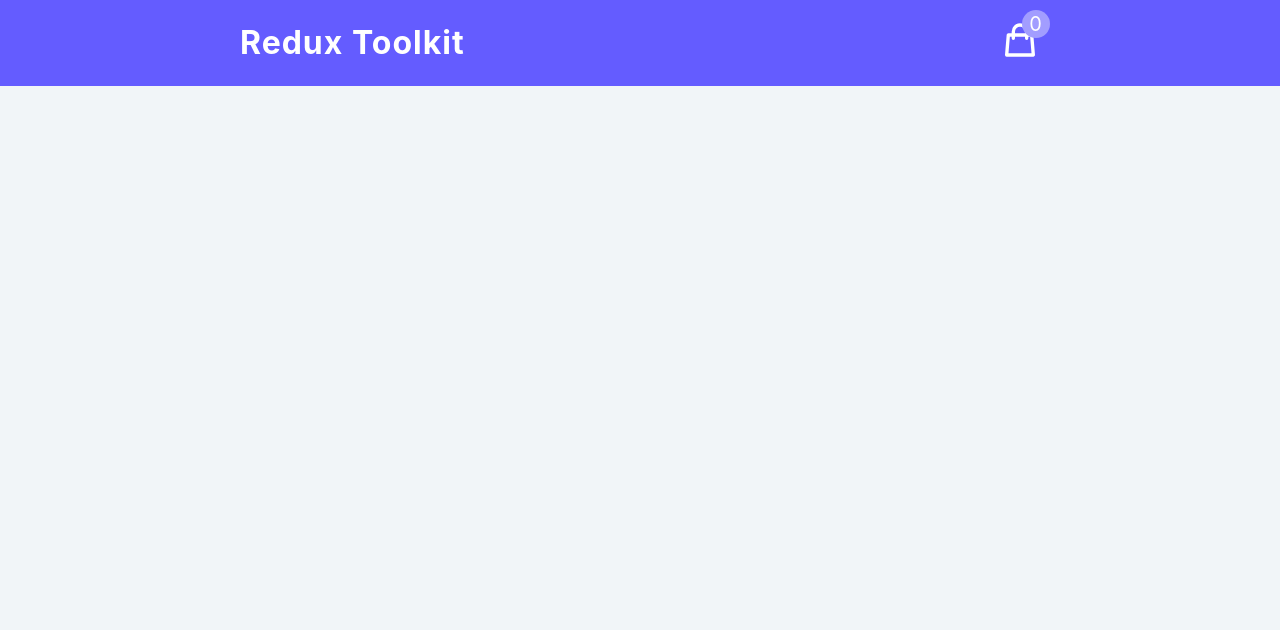
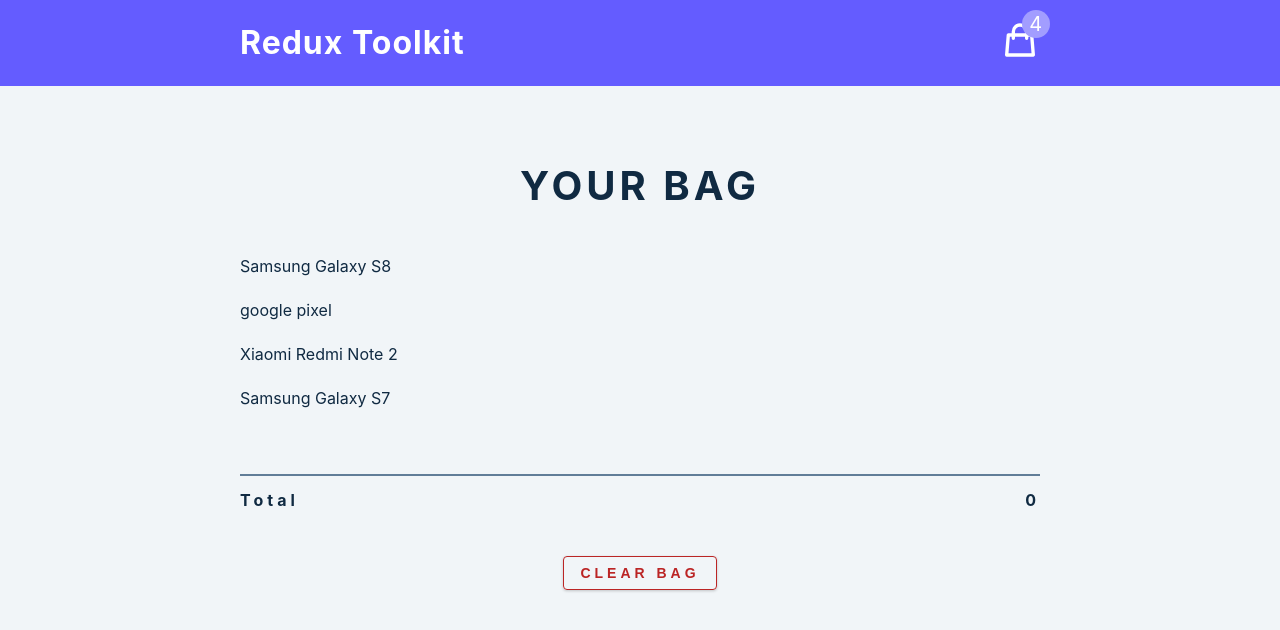
Before and after one commit to marcinzygan/ShoppingCart-with-REDUX-Toolkit, a React (Create React App) app: page / in a window 1280 px wide. Shown: the top 630 px of the page. Built offline with nearby package versions, Linux system fonts and the light colour scheme.

Commit message:
added CartContainer , CartItem components , and display them in App

```diff
--- a/src/App.js
+++ b/src/App.js
@@ -1,8 +1,10 @@
 import Navbar from "./components/Navbar";
+import CartContainer from "./components/CartContainer";
 function App() {
   return (
     <div>
       <Navbar />
+      <CartContainer />
     </div>
   );
 }
--- /dev/null
+++ b/src/components/CartContainer.js
@@ -0,0 +1,42 @@
+import React from "react";
+import CartItem from "./CartItem";
+import { useSelector } from "react-redux";
+
+const CartContainer = () => {
+  const { cartItems, total, amount } = useSelector((store) => store.cart);
+
+  if (amount < 1) {
+    return (
+      <section className="cart">
+        <header>
+          <h2>your bag</h2>
+          <h4 className="empty-cart">is currently empty </h4>
+        </header>
+      </section>
+    );
+  }
+
+  return (
+    <section className="cart">
+      <header>
+        <h2>your bag</h2>
+      </header>
+      <div>
+        {cartItems.map((item) => {
+          return <CartItem key={item.id} {...item} />;
+        })}
+      </div>
+      <footer>
+        <div className="cart-total">
+          <hr />
+          <h4>
+            total <span>{total}</span>
+          </h4>
+        </div>
+        <button className="btn clear-btn">clear bag</button>
+      </footer>
+    </section>
+  );
+};
+
+export default CartContainer;
--- /dev/null
+++ b/src/components/CartItem.js
@@ -0,0 +1,11 @@
+import React from "react";
+
+const CartItem = ({ title }) => {
+  return (
+    <div>
+      <p>{title}</p>
+    </div>
+  );
+};
+
+export default CartItem;
--- a/src/features/cart/cartSlice.js
+++ b/src/features/cart/cartSlice.js
@@ -1,8 +1,9 @@
 import { createSlice } from "@reduxjs/toolkit";
+import cartItems from "../../cartItems";
 
 const initialState = {
-  cartItems: [],
-  amount: 0,
+  cartItems: cartItems,
+  amount: 4,
   total: 0,
   isLoading: true,
 };
--- a/src/icons.js
+++ b/src/icons.js
@@ -1,17 +1,17 @@
 export const CartIcon = () => {
   return (
     <svg
-      xmlns='http://www.w3.org/2000/svg'
-      className='h-6 w-6 '
-      fill='none'
-      viewBox='0 0 24 24'
-      stroke='currentColor'
+      xmlns="http://www.w3.org/2000/svg"
+      className="h-6 w-6 "
+      fill="none"
+      viewBox="0 0 24 24"
+      stroke="currentColor"
       strokeWidth={2}
     >
       <path
-        strokeLinecap='round'
-        strokeLinejoin='round'
-        d='M16 11V7a4 4 0 00-8 0v4M5 9h14l1 12H4L5 9z'
+        strokeLinecap="round"
+        strokeLinejoin="round"
+        d="M16 11V7a4 4 0 00-8 0v4M5 9h14l1 12H4L5 9z"
       />
     </svg>
   );
@@ -20,14 +20,14 @@
 export const ChevronDown = () => {
   return (
     <svg
-      xmlns='http://www.w3.org/2000/svg'
-      className='h-6 w-6'
-      fill='none'
-      viewBox='0 0 24 24'
-      stroke='currentColor'
+      xmlns="http://www.w3.org/2000/svg"
+      className="h-6 w-6"
+      fill="none"
+      viewBox="0 0 24 24"
+      stroke="currentColor"
       strokeWidth={2}
     >
-      <path strokeLinecap='round' strokeLinejoin='round' d='M19 9l-7 7-7-7' />
+      <path strokeLinecap="round" strokeLinejoin="round" d="M19 9l-7 7-7-7" />
     </svg>
   );
 };
@@ -35,14 +35,33 @@
 export const ChevronUp = () => {
   return (
     <svg
-      xmlns='http://www.w3.org/2000/svg'
-      className='h-6 w-6'
-      fill='none'
-      viewBox='0 0 24 24'
-      stroke='currentColor'
+      xmlns="http://www.w3.org/2000/svg"
+      className="h-6 w-6"
+      fill="none"
+      viewBox="0 0 24 24"
+      stroke="currentColor"
       strokeWidth={2}
     >
-      <path strokeLinecap='round' strokeLinejoin='round' d='M5 15l7-7 7 7' />
+      <path strokeLinecap="round" strokeLinejoin="round" d="M5 15l7-7 7 7" />
     </svg>
   );
 };
+
+export const Calculator = () => {
+  return (
+    <svg
+      xmlns="http://www.w3.org/2000/svg"
+      className="h-6 w-6"
+      fill="none"
+      viewBox="0 0 24 24"
+      stroke="currentColor"
+      strokeWidth={2}
+    >
+      <path
+        strokeLinecap="round"
+        strokeLinejoin="round"
+        d="M9 7h6m0 10v-3m-3 3h.01M9 17h.01M9 14h.01M12 14h.01M15 11h.01M12 11h.01M9 11h.01M7 21h10a2 2 0 002-2V5a2 2 0 00-2-2H7a2 2 0 00-2 2v14a2 2 0 002 2z"
+      />
+    </svg>
+  );
+};
```
